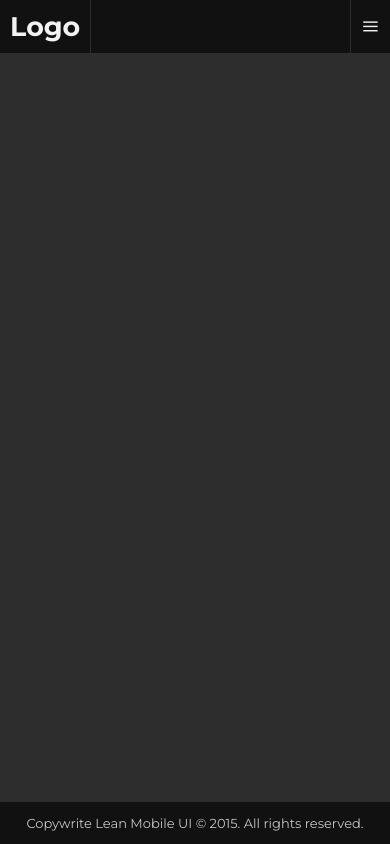
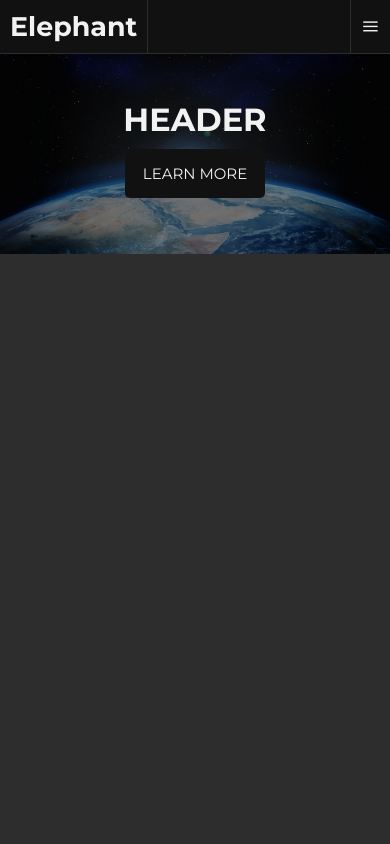
Before and after one commit to gitmohamed/lean-mobile-ui, a website: page index.html in a window 390 px wide. Shown: the top 844 px of the page. Drawn offline with nearby package versions, Linux system fonts and the light colour scheme; files that its build step writes are made by us from their sources; files whose address does not match are found by name.

Commit message:
Mobile hero section created.

```diff
--- a/index.html
+++ b/index.html
@@ -11,23 +11,31 @@
 
     <header>
       <div class="brand">
-        <h3>Logo</h3>
+        <h3>Elephant</h3>
       </div>
       <div class="menu-icon">
         <i class="icon ion-navicon"></i>
       </div>
       <nav>
         <ul class="menu-set">
-          <li>Home</li>
-          <li>About</li>
-          <li>Support</li>
-          <li>Contact</li>
+          <li>LIST ITEM</li>
+          <li>LIST ITEM</li>
+          <li>LIST ITEM</li>
+          <li>LIST ITEM</li>
         </ul>
         <div class="exit-btn"><i class="ion-close-circled"></i></div>
       </nav>
     </header>
     <!-- Content -->
     <div class="content">
+      <div class="mobile-hero">
+        <img class="mobile-hero-img" src="dist/img/featured-space-policy.jpg" alt="">
+        <div class="mobile-hero-header">
+          <h1>Header</h1>
+          <button class="btn-dark">Learn More</button>
+        </div>
+      </div>
+      <div style="height:1000px"></div>
       <!-- <section>
         <div class="container">
           <div class="row">
--- a/sass/main.scss
+++ b/sass/main.scss
@@ -42,6 +42,15 @@ $light-opac: rgba(242, 242, 242, 0.8);
 $main-color: #FF2851;
 $font-stack: 'Montserrat', sans-serif;
 
+
+/* ============================= MIXINS ============================= */
+
+@mixin border-radius($radius) {
+  -webkit-border-radius: $radius;
+     -moz-border-radius: $radius;
+      -ms-border-radius: $radius;
+          border-radius: $radius;
+}
 
 /* ============================= TAXONOMY ============================= */
 
@@ -88,6 +97,11 @@ a {
   -webkit-transition: all 0.3s ease;
   -moz-transition: all 0.3s ease;
   text-overflow: ellipsis;
+  outline: none;
+}
+
+img {
+  max-width: 100%;
 }
 
 /* ============================= HEADER ============================= */
@@ -166,6 +180,32 @@ article, .content {
   padding: 10px;
 }
 
+.btn {
+  display: block;
+  width: auto;
+  height: auto;
+  padding: 15px 18px;
+  border: 0;
+  font-family: inherit;
+  font-size: 15px;
+  text-transform: uppercase;
+  margin: 10px auto;
+  cursor: pointer;
+  @include border-radius(5px);
+}
+
+.btn-dark {
+  @extend .btn;
+  background: $dark;
+  color: $light;
+}
+
+.btn-light {
+  @extend .btn;
+  background: $light-opac;
+  color: $dark;
+}
+
 /* ============================= FOOTER ============================= */
 
 footer {
@@ -232,12 +272,13 @@ footer {
   header {
     font-size: 23px;
     top:0;
+    min-height: 54px;
+    display: block;
   }
   div .content {
     padding: 20px;
   }
   footer {
-    position: fixed;
     bottom:0;
   }
   .menuIn {
@@ -248,7 +289,7 @@ footer {
     // animation-delay: 0.1s;
   }
   .shrink {
-    animation: shrink .33s cubic-bezier(0.49, -0.7, 0.8, 0.4) 1;
+    animation: shrink .25s cubic-bezier(0.49, -0.6, 0.96, 0.54) 1;
     // opacity: 0 !important;
     transform: scale(0) !important;
   }
@@ -267,7 +308,7 @@ footer {
     left: 0;
     z-index: 99;
     color: $light;
-    background: rgba(14,14,14,0.6);
+    background: rgba(14,14,14,0.9);
     border-bottom: 1px solid $dark-opac;
     .exit-btn {
       display: block;
@@ -277,7 +318,7 @@ footer {
       bottom: 0;
       cursor: pointer;
       z-index: 99;
-      background: linear-gradient(rgba(0, 0, 0, 0), rgba(0, 0, 0, 0.8));
+      background: transparent;
       color: $light-opac;
       text-align: center;
       padding: 10px;
@@ -301,4 +342,31 @@ footer {
       }
     }
   }
+  .mobile-hero {
+    display: flex;
+    display: -webkit-flex;
+    height: 200px;
+    padding: 20px;
+    position: relative;
+    background: rgba(0, 0, 0, 0.5);
+    .mobile-hero-img {
+      position: absolute;
+      height: 200px;
+      top: 0;
+      left: 0;
+      right: 0;
+      margin: 0 auto;
+      width: 100%;
+      z-index: -1;
+    }
+    .mobile-hero-header {
+      color: $light;
+      text-align: center;
+      display: block;
+      align-content: center;
+      height: auto;
+      margin: auto;
+      text-transform: uppercase;
+    }
+  }
 }
--- a/scripts/main.js
+++ b/scripts/main.js
@@ -8,6 +8,12 @@
   $(document).on('ready', function(){
     // Main page animations
     if ($(window).width() <= 700) {
+
+      $(window).scroll(function(){
+        var scroll = $(window).scrollTop();
+        // console.log(scroll);
+        $('.mobile-hero-header').css({'opacity': (-1 * (scroll / 100) + 1)});
+      });
 
       $('nav ul li').css({ 'opacity': 0 });
 
```
Also changed, not shown: dist/css/lean-mobile-ui.css, dist/css/lean-mobile-ui.min.css, dist/img/elephant.png (added), dist/img/explosion.png (added), dist/img/featured-space-policy.jpg (added), dist/img/maxresdefault.jpg (added), dist/img/original.png (added), dist/js/lean-mobile-ui.js, dist/js/lean-mobile-ui.min.js, 3 other files.
